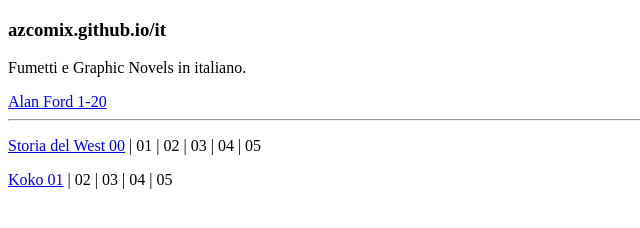
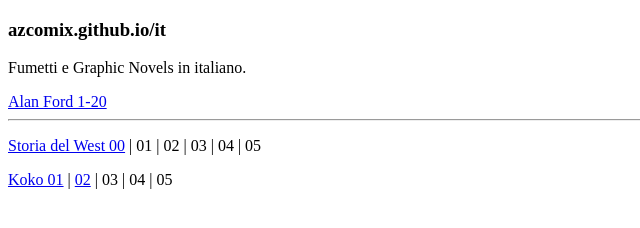
Before and after one commit to azcomix/it, a plain HTML site: page index.html in a window 1280 px wide. Shown: the full height of the page, 0-640 px from the left. Drawn offline with Linux system fonts and the light colour scheme.

Commit message:
Update index.html

```diff
--- a/index.html
+++ b/index.html
@@ -14,6 +14,8 @@ target='_blank'>Alan Ford 1-20</a>
 <p><a href="https://drive.google.com/file/d/1WxktsXNBI0rOUvID50dz83tyygXIkv9H/view?usp=drivesdk"
    target='_blank'>Storia del West 00</a> | 01 | 02 | 03 | 04 | 05
 <p><a href="https://drive.google.com/file/d/18hNuv21ZTMKFTbecxWG9kA4HPNTD9VDT/view?usp=drivesdk"
-   target='_blank'>Koko 01</a> | 02 | 03 | 04 | 05
+   target='_blank'>Koko 01</a> |
+<a href="https://drive.google.com/file/d/1l3Xcmt6dFZK0cYjK195Y_sConHKrd-P4/view?usp=drivesdk"
+   target='_blank'>02</a> | 03 | 04 | 05
     </body>
 </html>
```
